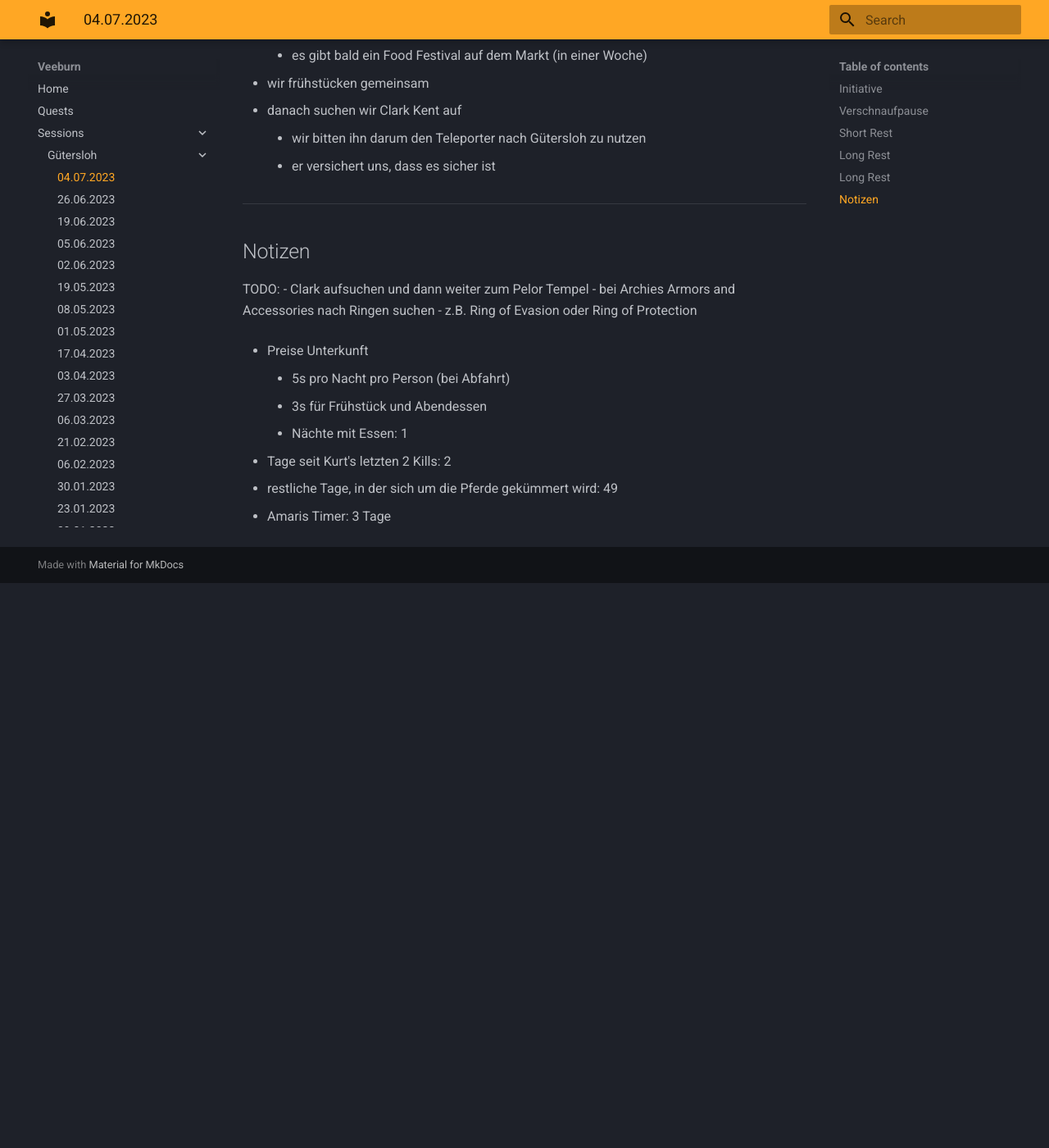
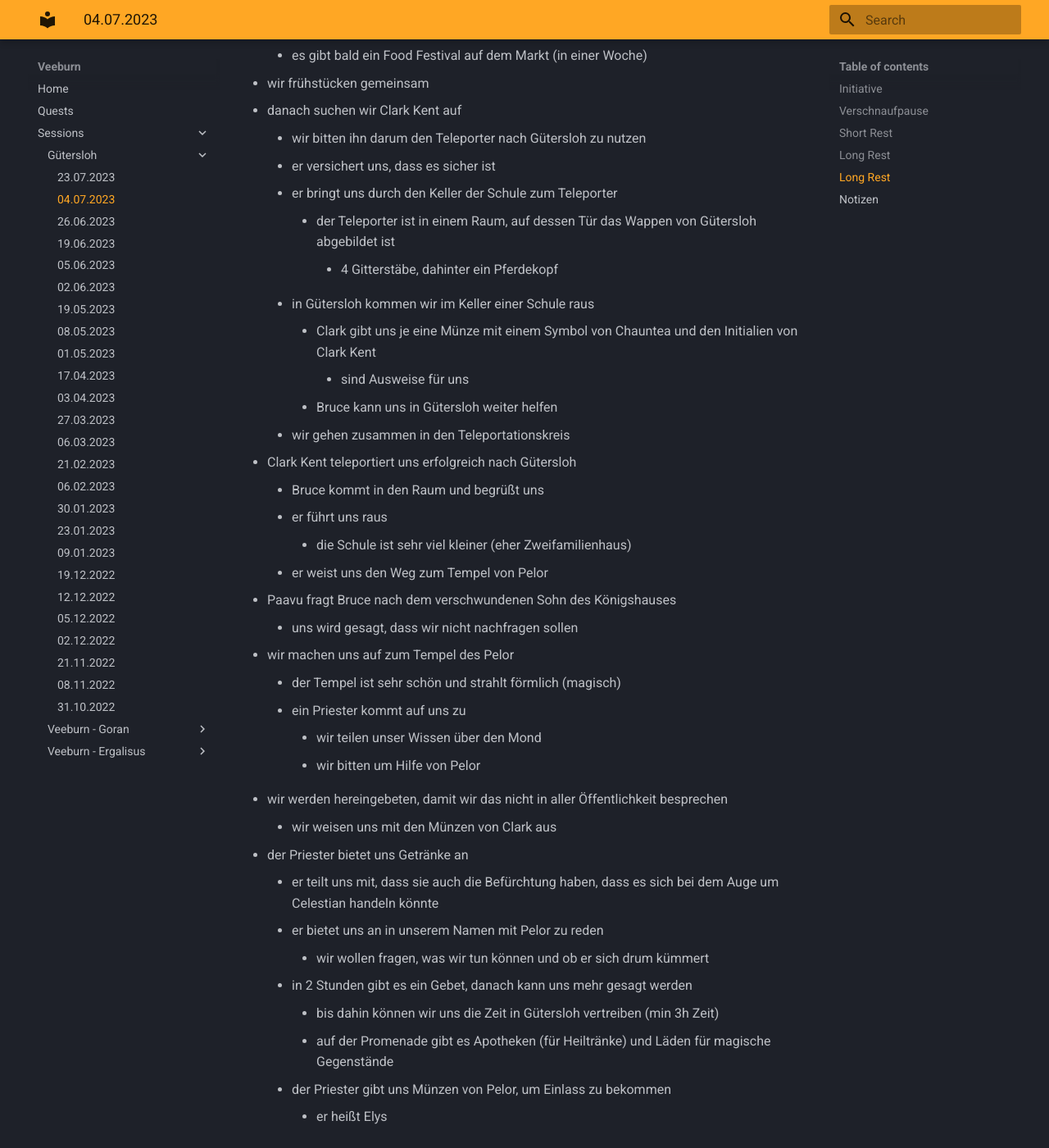
Before and after one commit to MilasBaumgarten/Veeburn, an MkDocs documentation site: the page built from docs/2023_07_04.md, in a window 1280 px wide and 1400 px high, scrolled down 4345 px. Shown: the whole window at 82% size. Built offline with MkDocs 1.6.1 and Material for MkDocs 9.7.7, drawn with Linux system fonts in a browser that asks for light colours; before the commit the page ends 5056 px from its top, so only the background shows below that; some of the changed text lies outside the part shown.

Commit message:
kleines Update

```diff
--- a/docs/2023_07_04.md
+++ b/docs/2023_07_04.md
@@ -86,7 +86,7 @@
 	- sehr neidisch auf Amaris
 	- Trickster
 	- will irgendwas mit Sternen
-		- hätte dann Kontrolle über Sternenbilder und damit mehr macht
+		- hätte dann Kontrolle über Sternenbilder und damit mehr Macht
 		- könnte planetares System ins Wanken bringen
 	- Astronom namens Hubble Bubble könnte mehr Wissen zu dem Sternenzeugs
 - wir holen uns Zimmer in der Quaint Goat
@@ -112,20 +112,47 @@
 
 ## Long Rest
 - Paavu geht wieder zuerst in den Schankraum und schaut aufs schwarze Brett
-	- Ünterstützung gesucht um Exemplare von neuer Fledermausspezies einzufangen
+	- Unterstützung gesucht um Exemplare von neuer Fledermausspezies einzufangen
 	- Mutter fragt nach Hilfe, weil ihr Sohn auf dem Meer verschollen ist
 	- es gibt bald ein Food Festival auf dem Markt (in einer Woche)
 - wir frühstücken gemeinsam
 - danach suchen wir Clark Kent auf
 	- wir bitten ihn darum den Teleporter nach Gütersloh zu nutzen
 	- er versichert uns, dass es sicher ist
+	- er bringt uns durch den Keller der Schule zum Teleporter
+		- der Teleporter ist in einem Raum, auf dessen Tür das Wappen von Gütersloh abgebildet ist
+			- 4 Gitterstäbe, dahinter ein Pferdekopf
+	- in Gütersloh kommen wir im Keller einer Schule raus
+		- Clark gibt uns je eine Münze mit einem Symbol von Chauntea und den Initialien von Clark Kent
+			- sind Ausweise für uns
+		- Bruce kann uns in Gütersloh weiter helfen
+	- wir gehen zusammen in den Teleportationskreis
+- Clark Kent teleportiert uns erfolgreich nach Gütersloh
+	- Bruce kommt in den Raum und begrüßt uns
+	- er führt uns raus
+		- die Schule ist sehr viel kleiner (eher Zweifamilienhaus)
+	- er weist uns den Weg zum Tempel von Pelor
+- Paavu fragt Bruce nach dem verschwundenen Sohn des Königshauses
+	- uns wird gesagt, dass wir nicht nachfragen sollen
+- wir machen uns auf zum Tempel des Pelor
+	- der Tempel ist sehr schön und strahlt förmlich (magisch)
+	- ein Priester kommt auf uns zu
+		- wir teilen unser Wissen über den Mond
+		- wir bitten um Hilfe von Pelor
+- wir werden hereingebeten, damit wir das nicht in aller Öffentlichkeit besprechen
+	- wir weisen uns mit den Münzen von Clark aus
+- der Priester bietet uns Getränke an
+	- er teilt uns mit, dass sie auch die Befürchtung haben, dass es sich bei dem Auge um Celestian handeln könnte
+	- er bietet uns an in unserem Namen mit Pelor zu reden
+		- wir wollen fragen, was wir tun können und ob er sich drum kümmert
+	- in 2 Stunden gibt es ein Gebet, danach kann uns mehr gesagt werden
+		- bis dahin können wir uns die Zeit in Gütersloh vertreiben (min 3h Zeit)
+		- auf der Promenade gibt es Apotheken (für Heiltränke) und Läden für magische Gegenstände
+	- der Priester gibt uns Münzen von Pelor, um Einlass zu bekommen
+		- er heißt Elys
 
 ---
 ## Notizen
-TODO:
-- Clark aufsuchen und dann weiter zum Pelor Tempel
-- bei Archies Armors and Accessories nach Ringen suchen
-	- z.B. Ring of Evasion oder Ring of Protection
 
 - Preise Unterkunft
 	- 5s pro Nacht pro Person (bei Abfahrt)
--- a/mkdocs.yml
+++ b/mkdocs.yml
@@ -4,6 +4,7 @@ nav:
   - Quests: quests.md
   - Sessions:
     - Gütersloh:
+      - 23.07.2023: 2023_07_23.md
       - 04.07.2023: 2023_07_04.md
       - 26.06.2023: 2023_06_26.md
       - 19.06.2023: 2023_06_19.md
```
Also changed, not shown: other parts of docs/2023_07_04.md (+1 -1 lines), docs/2023_07_23.md (added, +18 -0 lines).
